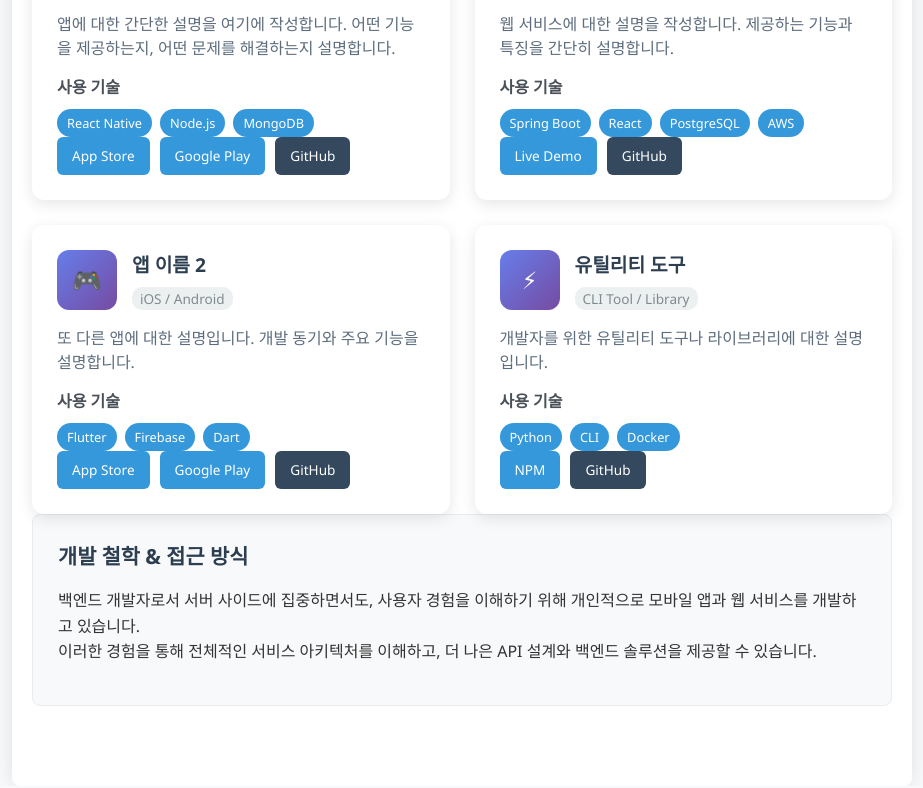
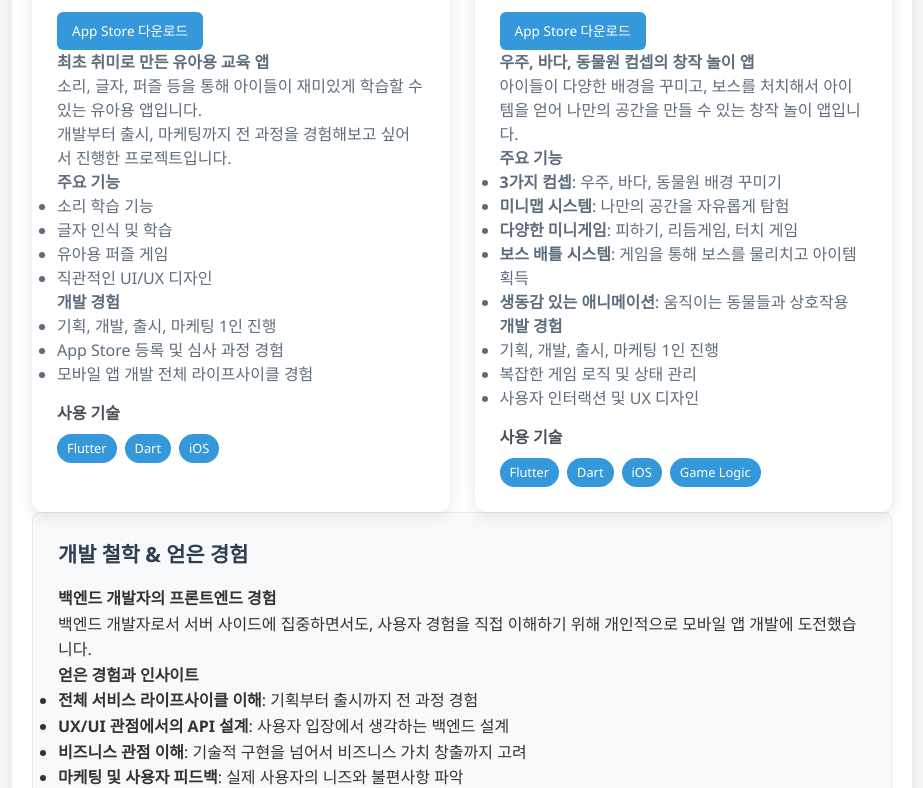
Before and after one commit to swkim9550/logboni-resume, a website: page projects/side-projects.html in a window 1280 px wide. Shown: the part 498-1286 px from the top of the page, without its empty margins (178-1101 px from the left). Drawn offline with Linux system fonts and the light colour scheme.

Commit message:
add side project

```diff
--- a/projects/side-projects.html
+++ b/projects/side-projects.html
@@ -12,123 +12,113 @@
 
         <div class="company-header">
             <h1>🚀 개인 프로젝트 포트폴리오</h1>
-            <p class="company-period">백엔드 개발자가 만든 모바일 앱 & 웹 서비스</p>
-            <p class="position">개인 개발 프로젝트</p>
+            <p class="company-period">백엔드 개발자가 1인 개발한 유아용 모바일 앱</p>
+            <p class="position">기획/개발/출시/마케팅 1인 진행</p>
         </div>
 
         <section class="projects-detail">
-            <h2>개발한 앱 & 서비스</h2>
+            <h2>출시한 모바일 앱</h2>
 
             <div class="app-showcase">
                 <div class="app-item">
                     <div class="app-header">
-                        <div class="app-icon">📱</div>
+                        <div class="app-icon">🌱</div>
                         <div class="app-info">
-                            <h3>앱 이름 1</h3>
-                            <span class="app-platform">iOS / Android</span>
+                            <h3>학승정원키즈</h3>
+                            <span class="app-platform">iOS</span>
                         </div>
                     </div>
+                    <div class="app-links">
+                        <a href="https://apps.apple.com/us/app/%ED%95%99%EC%8A%B5%EC%A0%95%EC%9B%90-%ED%82%A4%EC%A6%88-learning-garden-kids/id6748628966" class="app-link" target="_blank">App Store 다운로드</a>
+                    </div>
                     <div class="app-description">
-                        앱에 대한 간단한 설명을 여기에 작성합니다. 어떤 기능을 제공하는지, 어떤 문제를 해결하는지 설명합니다.
+                        <p><strong>최초 취미로 만든 유아용 교육 앱</strong></p>
+                        <p>소리, 글자, 퍼즐 등을 통해 아이들이 재미있게 학습할 수 있는 유아용 앱입니다.</p>
+                        <p>개발부터 출시, 마케팅까지 전 과정을 경험해보고 싶어서 진행한 프로젝트입니다.</p>
+
+                        <h4>주요 기능</h4>
+                        <ul>
+                            <li>소리 학습 기능</li>
+                            <li>글자 인식 및 학습</li>
+                            <li>유아용 퍼즐 게임</li>
+                            <li>직관적인 UI/UX 디자인</li>
+                        </ul>
+
+                        <h4>개발 경험</h4>
+                        <ul>
+                            <li>기획, 개발, 출시, 마케팅 1인 진행</li>
+                            <li>App Store 등록 및 심사 과정 경험</li>
+                            <li>모바일 앱 개발 전체 라이프사이클 경험</li>
+                        </ul>
                     </div>
                     <div class="tech-stack">
                         <h4>사용 기술</h4>
                         <div class="tech-tags">
-                            <span class="tech-tag">React Native</span>
-                            <span class="tech-tag">Node.js</span>
-                            <span class="tech-tag">MongoDB</span>
+                            <span class="tech-tag">Flutter</span>
+                            <span class="tech-tag">Dart</span>
+                            <span class="tech-tag">iOS</span>
                         </div>
-                    </div>
-                    <div class="app-links">
-                        <a href="#" class="app-link">App Store</a>
-                        <a href="#" class="app-link">Google Play</a>
-                        <a href="#" class="app-link github">GitHub</a>
                     </div>
                 </div>
 
                 <div class="app-item">
                     <div class="app-header">
-                        <div class="app-icon">🌐</div>
+                        <div class="app-icon">🌌</div>
                         <div class="app-info">
-                            <h3>웹 서비스 1</h3>
-                            <span class="app-platform">Web Service</span>
-                        </div>
-                    </div>
-                    <div class="app-description">
-                        웹 서비스에 대한 설명을 작성합니다. 제공하는 기능과 특징을 간단히 설명합니다.
-                    </div>
-                    <div class="tech-stack">
-                        <h4>사용 기술</h4>
-                        <div class="tech-tags">
-                            <span class="tech-tag">Spring Boot</span>
-                            <span class="tech-tag">React</span>
-                            <span class="tech-tag">PostgreSQL</span>
-                            <span class="tech-tag">AWS</span>
+                            <h3>키즈창작놀이터</h3>
+                            <span class="app-platform">iOS</span>
                         </div>
                     </div>
                     <div class="app-links">
-                        <a href="#" class="app-link">Live Demo</a>
-                        <a href="#" class="app-link github">GitHub</a>
-                    </div>
-                </div>
-
-                <div class="app-item">
-                    <div class="app-header">
-                        <div class="app-icon">🎮</div>
-                        <div class="app-info">
-                            <h3>앱 이름 2</h3>
-                            <span class="app-platform">iOS / Android</span>
-                        </div>
+                        <a href="https://apps.apple.com/us/app/%ED%82%A4%EC%A6%88-%EC%B0%BD%EC%9E%91%EB%86%80%EC%9D%B4%ED%84%B0-%EB%B3%B4%EC%8A%A4%EA%B2%8C%EC%9E%84/id6749139652" class="app-link" target="_blank">App Store 다운로드</a>
                     </div>
                     <div class="app-description">
-                        또 다른 앱에 대한 설명입니다. 개발 동기와 주요 기능을 설명합니다.
+                        <p><strong>우주, 바다, 동물원 컴셉의 창작 놀이 앱</strong></p>
+                        <p>아이들이 다양한 배경을 꾸미고, 보스를 처치해서 아이템을 얻어 나만의 공간을 만들 수 있는 창작 놀이 앱입니다.</p>
+
+                        <h4>주요 기능</h4>
+                        <ul>
+                            <li><strong>3가지 컴셉</strong>: 우주, 바다, 동물원 배경 꾸미기</li>
+                            <li><strong>미니맵 시스템</strong>: 나만의 공간을 자유롭게 탐험</li>
+                            <li><strong>다양한 미니게임</strong>: 피하기, 리듬게임, 터치 게임</li>
+                            <li><strong>보스 배틀 시스템</strong>: 게임을 통해 보스를 물리치고 아이템 획득</li>
+                            <li><strong>생동감 있는 애니메이션</strong>: 움직이는 동물들과 상호작용</li>
+                        </ul>
+
+                        <h4>개발 경험</h4>
+                        <ul>
+                            <li>기획, 개발, 출시, 마케팅 1인 진행</li>
+                            <li>복잡한 게임 로직 및 상태 관리</li>
+                            <li>사용자 인터랙션 및 UX 디자인</li>
+                        </ul>
                     </div>
                     <div class="tech-stack">
                         <h4>사용 기술</h4>
                         <div class="tech-tags">
                             <span class="tech-tag">Flutter</span>
-                            <span class="tech-tag">Firebase</span>
                             <span class="tech-tag">Dart</span>
+                            <span class="tech-tag">iOS</span>
+                            <span class="tech-tag">Game Logic</span>
                         </div>
-                    </div>
-                    <div class="app-links">
-                        <a href="#" class="app-link">App Store</a>
-                        <a href="#" class="app-link">Google Play</a>
-                        <a href="#" class="app-link github">GitHub</a>
-                    </div>
-                </div>
-
-                <div class="app-item">
-                    <div class="app-header">
-                        <div class="app-icon">⚡</div>
-                        <div class="app-info">
-                            <h3>유틸리티 도구</h3>
-                            <span class="app-platform">CLI Tool / Library</span>
-                        </div>
-                    </div>
-                    <div class="app-description">
-                        개발자를 위한 유틸리티 도구나 라이브러리에 대한 설명입니다.
-                    </div>
-                    <div class="tech-stack">
-                        <h4>사용 기술</h4>
-                        <div class="tech-tags">
-                            <span class="tech-tag">Python</span>
-                            <span class="tech-tag">CLI</span>
-                            <span class="tech-tag">Docker</span>
-                        </div>
-                    </div>
-                    <div class="app-links">
-                        <a href="#" class="app-link">NPM</a>
-                        <a href="#" class="app-link github">GitHub</a>
                     </div>
                 </div>
             </div>
 
             <div class="project">
-                <h3>개발 철학 & 접근 방식</h3>
+                <h3>개발 철학 & 얻은 경험</h3>
                 <div class="project-description">
-                    <p>백엔드 개발자로서 서버 사이드에 집중하면서도, 사용자 경험을 이해하기 위해 개인적으로 모바일 앱과 웹 서비스를 개발하고 있습니다.</p>
-                    <p>이러한 경험을 통해 전체적인 서비스 아키텍처를 이해하고, 더 나은 API 설계와 백엔드 솔루션을 제공할 수 있습니다.</p>
+                    <p><strong>백엔드 개발자의 프론트엔드 경험</strong></p>
+                    <p>백엔드 개발자로서 서버 사이드에 집중하면서도, 사용자 경험을 직접 이해하기 위해 개인적으로 모바일 앱 개발에 도전했습니다.</p>
+
+                    <p><strong>얻은 경험과 인사이트</strong></p>
+                    <ul>
+                        <li><strong>전체 서비스 라이프사이클 이해</strong>: 기획부터 출시까지 전 과정 경험</li>
+                        <li><strong>UX/UI 관점에서의 API 설계</strong>: 사용자 입장에서 생각하는 백엔드 설계</li>
+                        <li><strong>비즈니스 관점 이해</strong>: 기술적 구현을 넘어서 비즈니스 가치 창출까지 고려</li>
+                        <li><strong>마케팅 및 사용자 피드백</strong>: 실제 사용자의 니즈와 불편사항 파악</li>
+                    </ul>
+
+                    <p>이러한 경험을 통해 단순한 기술 구현을 넘어서, 사용자 중심의 서비스를 만들기 위한 백엔드 솔루션을 제공할 수 있습니다.</p>
                 </div>
             </div>
         </section>
```
